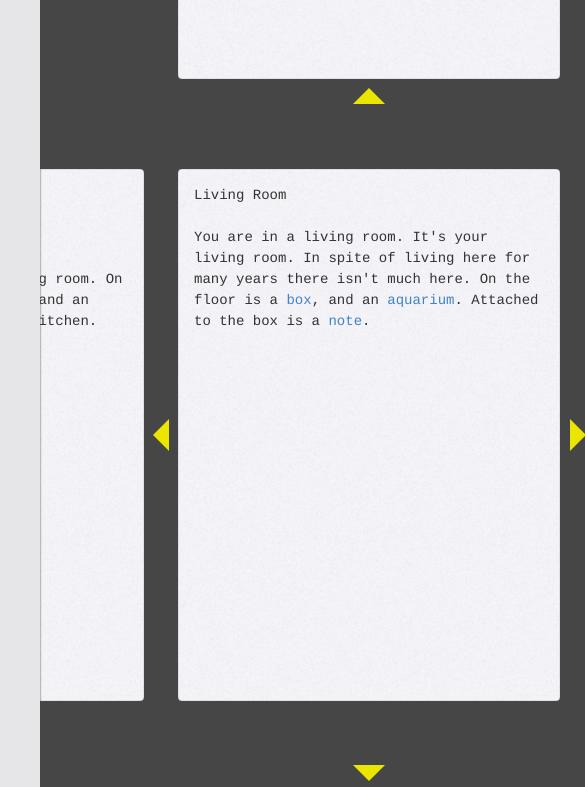
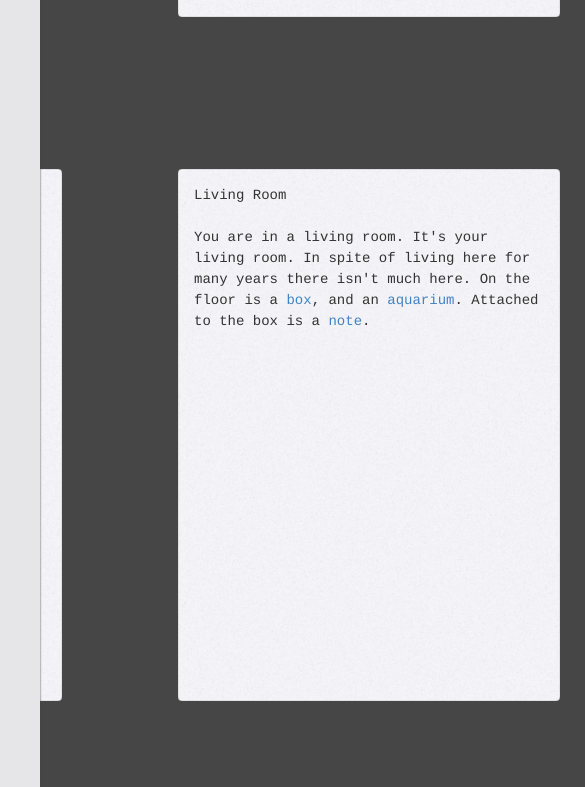
Before and after one commit to geluso/iff, a plain HTML site: page ui/room_cards.html in a window 390 px wide. Shown: the top 787 px of the page, 585 px wide, since content can reach past the window. Drawn offline with nearby package versions, Linux system fonts and the light colour scheme.

Commit message:
Reorganized card UI prototype to be a bit more responsive. Removed N, S, E, W arrows because they were redundant.

```diff
--- a/ui/cards.css
+++ b/ui/cards.css
@@ -71,74 +71,43 @@ body {
     top: 20px;
     left: 700px;
 }
+#center_wrapper {
+	position: relative;
+	top: 50%;
+	left: 50%;
+	margin-top: -300px;
+	margin-left: -200px;
+	height: 600px;
+	width: 400px;
+}
 #center_card {
 	position: relative;
 	top: 50%;
 	left: 50%;
-	margin-top: -250px;
+	margin-top: -550px;
 	margin-left: -175px;
 }
 #north_card {
 	position: absolute;
-	top: -460px;
+	top: -522px;
 	left: 50%;
 	margin-left: -175px;
 }
-.arrow-north {
-	position: absolute;
-	left: 50%;
-	top: 93px;
-	width: 0;
-	height: 0;
-	border-left: 16px solid transparent;
-	border-right: 16px solid transparent;
-	border-bottom: 16px solid rgb(235, 230, 0);
-}
 #south_card {
 	position: absolute;
-	bottom: -490px;
+	bottom: -522px;
 	left: 50%;
 	margin-left: -175px;
-}
-.arrow-south {
-	position: absolute;
-	left: 50%;
-	bottom: 62px;
-	width: 0;
-	height: 0;
-	border-left: 16px solid transparent;
-	border-right: 16px solid transparent;
-	border-top: 16px solid rgb(235, 230, 0);
 }
 #west_card {
 	position: absolute;
 	top: 50%;
-	left: -290px;
+	left: -372px;
 	margin-top: -250px;
-}
-.arrow-west {
-	position: absolute;
-	left: 113px;
-	top: 50%;
-	width: 0;
-	height: 0;
-	border-top: 16px solid transparent;
-	border-bottom: 16px solid transparent;
-	border-right: 16px solid rgb(235, 230, 0);
 }
 #east_card {
 	position: absolute;
 	top: 50%;
-	right: -320px;
+	right: -372px;
 	margin-top: -250px;
 }
-.arrow-east {
-	position: absolute;
-	right: 80px;
-	top: 50%;
-	width: 0;
-	height: 0;
-	border-top: 16px solid transparent;
-	border-bottom: 16px solid transparent;
-	border-left: 16px solid rgb(235, 230, 0);
-}
--- a/ui/room_cards.html
+++ b/ui/room_cards.html
@@ -17,16 +17,24 @@
 		<br />
 		<div class="description">You are in a fancy kitchen.</div>
 	</div>
+
+	<div id="center_wrapper">
+
 		<div class="arrow-north"></div>
-	<div class="arrow-south"></div>
-	<div class="arrow-east"></div>
 		<div class="arrow-west"></div>
+
 		<div class="card" id="center_card">
 			<div class="name">Living Room</div>
 			<br />
 			<div class="description">You are in a living room. It's your living room. In spite of living here for many years there isn't much here. On the floor is a <a href="">box</a>, and an <a href="">aquarium</a>. Attached to the box is a <a href="">note</a>.
 			</div>
 		</div>
+
+		<div class="arrow-east"></div>
+		<div class="arrow-south"></div>
+
+	</div>
+
 	<div class="card" id="east_card">
 		<div class="name">Outside</div>
 		<br />
```
Lines whose indentation alone changed are shown as unchanged.
